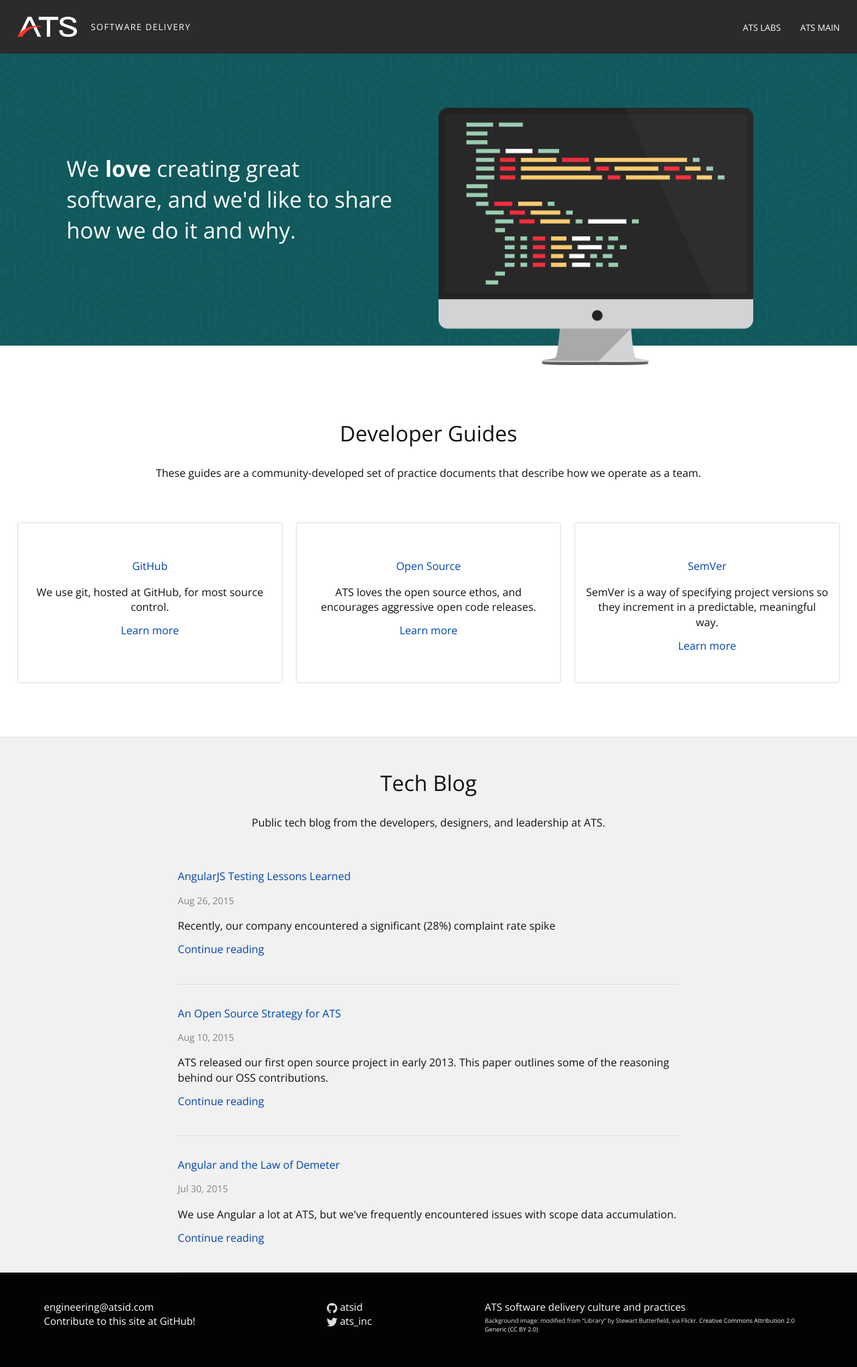
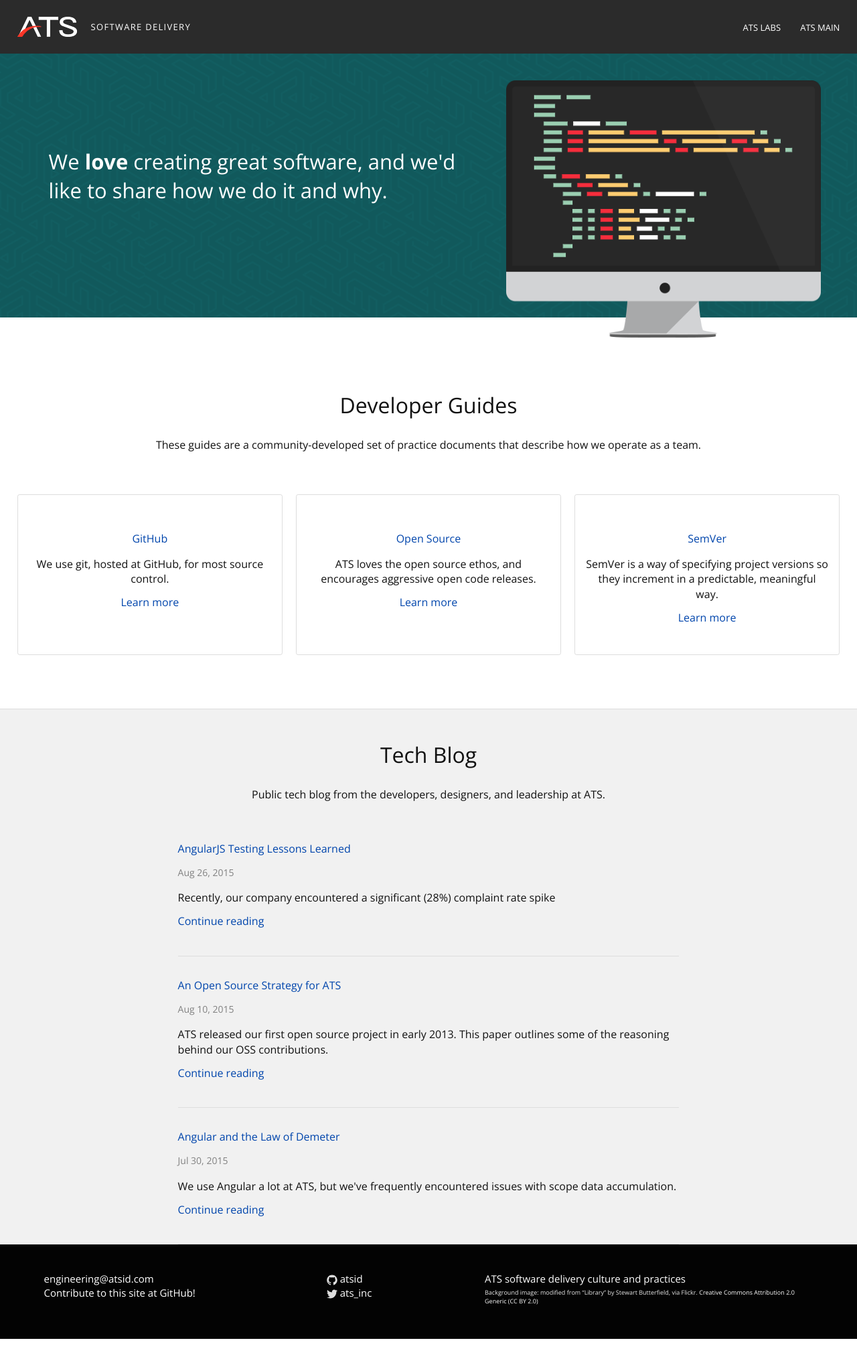
Before and after one commit to atsid/guides, a Jekyll site: the page built from index.html, in a window 1280 px wide. Shown: the whole page at 67% size. Built offline with Jekyll 4.4.1, drawn with Linux system fonts in a browser that asks for light colours; after the commit the page ends 1999 px from its top, so only the background shows below that.

Commit message:
Tweaks to homepage banner

```diff
--- a/_layouts/home.html
+++ b/_layouts/home.html
@@ -10,8 +10,8 @@
     <div class="page-content">
       <div class="introduction">
         <section class="wrapper row">
-          <p class="column column-6">We <strong>love</strong> creating great software, and we'd like to share how we do it and why.</p>
-          <img src="{{ site.baseurl }}/assets/images/computer.png" class="column column-6" alt="We have mad love for code">
+          <p class="column column-7">We <strong>love</strong> creating great software, and we'd like to share how we do it and why.</p>
+          <img src="{{ site.baseurl }}/assets/images/computer.png" class="column column-5" alt="We have mad love for code">
         </section>
       </div>
       {{ content }}
--- a/_sass/pages/_home.scss
+++ b/_sass/pages/_home.scss
@@ -16,27 +16,27 @@
 
     p {
         color: white;
-        font-size: $base-font-size + 17;
+        font-size: $base-font-size + 15;
         font-weight: 300;
         margin: 0;
-        padding: 4.5em 1em 4.5em 1.75em;
+        padding: 4.5em 1em;
         text-align: left;
     }
 
     img {
         max-width: 30em;
-        top: 4.75em
+        top: 2.2em
     }
 
     @include respond-to('large') {
         p {
             @include transition(all .3s ease);
-            font-size: $base-font-size + 13;
-            padding-right: 0;
+            font-size: $base-font-size + 8;
+            padding-right: 2em;
         }
         img {
-            top: 4.2em;
-            max-width: 26em;
+            top: 2em;
+            max-width: 24em;
         }
     }
 
@@ -47,13 +47,13 @@
         }
 
         p {
-            font-size: $base-font-size + 12;
-            padding: 1.8em 0 0.5em;
+            font-size: $base-font-size + 5;
+            padding: 1.6em 0 0.5em;
             text-align: center;
         }
 
         img {
-            top: 1.6em;
+            top: 1.3em;
             max-width: 18em;
         }
     }
--- a/_sass/utils/_variables.scss
+++ b/_sass/utils/_variables.scss
@@ -15,7 +15,7 @@
 $breakpoints: (
   'small': (max-width: 320px),
   'medium': (max-width: 878px),
-  'large': (max-width: 1110px),
+  'large': (max-width: 1125px),
 ) !default;
 
 // For grid purposes
```
